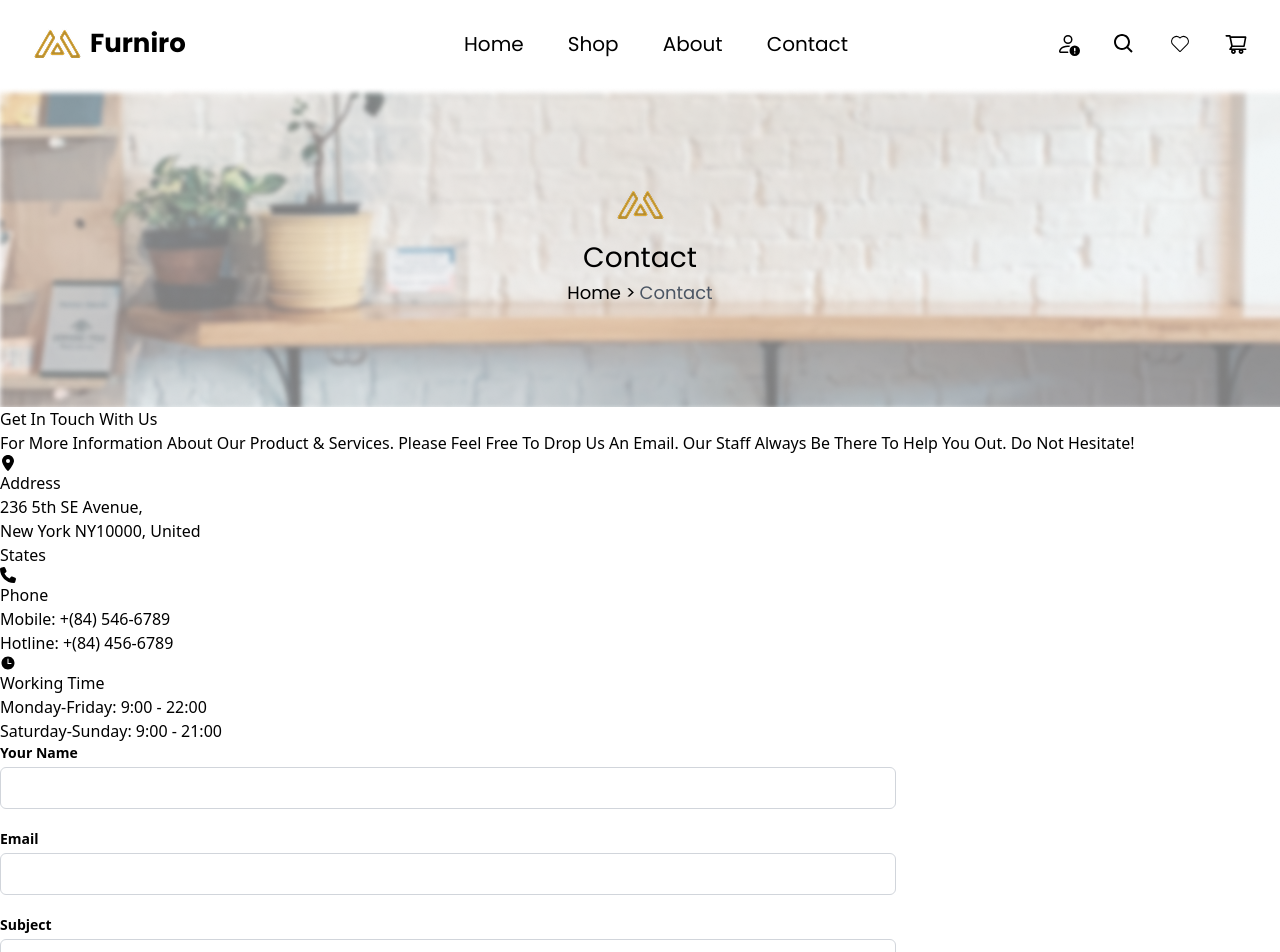
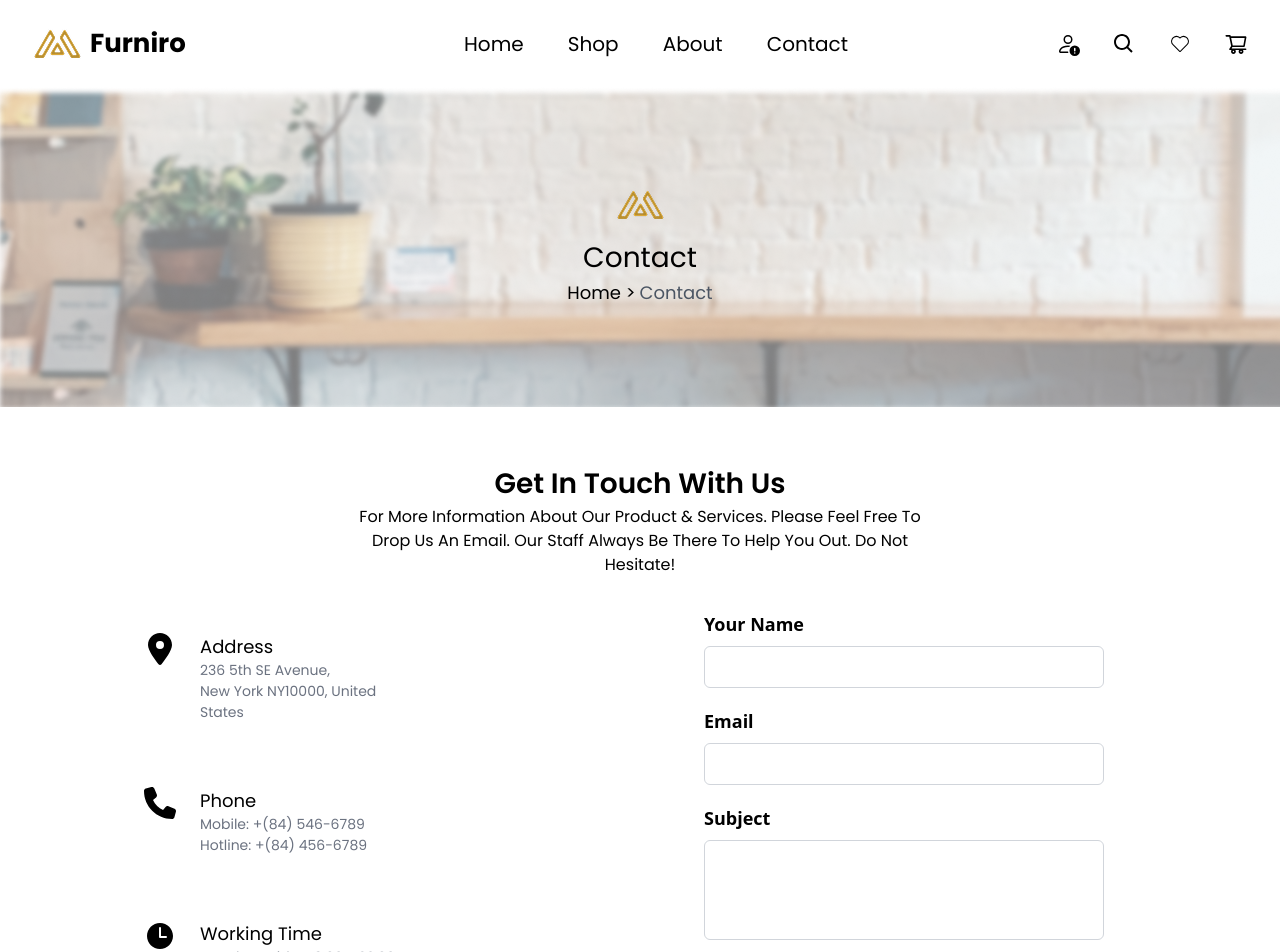
Before and after one commit to Gurmuked/Simple-E-commerce-website, a React (Vite) app in the folder ECom/: page /contact in a window 1280 px wide. Shown: the top 952 px of the page. Built offline with nearby package versions, Linux system fonts and the light colour scheme.

Commit message:
stylesheet for contact form page

```diff
--- a/ECom/src/components/Contact/ContactFrom.jsx
+++ b/ECom/src/components/Contact/ContactFrom.jsx
@@ -1,57 +1,67 @@
 import { FaLocationDot } from "react-icons/fa6";
 import { FaPhone } from "react-icons/fa6";
 import { IoTime } from "react-icons/io5";
-import { Input } from '../CheckOut/Form';
+import Button from "../Home/Button"
+
+
+const Input = ({ label, ...props }) => (
+  <div className="mb-5">
+    <label className="block text-[18px] font-semibold mb-2">{label}</label>
+    <input className={`${props.y} border border-gray-300 rounded-md px-3 py-2 focus:outline-none focus:ring-2 focus:ring-yellow-400 text-base `} {...props}/>
+  </div>
+);
 
  const ContactFrom = () => {
   return (
-    <selection className=''>
-      <div>
-        <h2>Get In Touch With Us</h2>
-        <p>
+    <section className='flex flex-col mx-20 my-14'>
+      <div className="w-[600px] mx-auto flex flex-col justify-center text-center">
+        <h2 className="font-poppins font-semibold text-[28px] text-black">Get In Touch With Us</h2>
+        <p className="font-poppins font-normal text-[16px] text-gary-600">
           For More Information About Our Product & Services.
           Please Feel Free To Drop Us An Email.
           Our Staff Always Be There To Help You Out.
           Do Not Hesitate!
         </p>
       </div>
-      <div>
-        <div>
-          <div>
+
+      <div className="flex justify-between items-center ">
+        <div className="mx-10 my-10">
+          <div  className="flex justify-start py-4">
+            <FaLocationDot className="w-8 h-8 mx-6"/>
             <div>
-              <FaLocationDot />
-              <h4>Address</h4>
-              <p>236 5th SE Avenue, <br /> New York NY10000, United<br /> States</p>
+              <h4 className="font-poppins font-sm text-[18px] text-black">Address</h4>
+              <p className="font-poppins font-normal text-[14px] text-gray-500">236 5th SE Avenue, <br /> New York NY10000, United<br /> States</p>
             </div>
           </div>
-          <div>
+          <div className="flex justify-start my-8 py-4">
+            <FaPhone className="w-8 h-8 mx-6"/>
             <div>
-              <FaPhone />
-              <h4>Phone</h4>
-              <p>
+              <h4 className="font-poppins font-sm text-[18px] text-black">Phone</h4>
+              <p className="font-poppins font-normal text-[14px] text-gray-500">
                 Mobile: +(84) 546-6789 <br />
                 Hotline: +(84) 456-6789
               </p>
             </div>
           </div>
-          <div>
+          <div className="flex justify-start py-4">
+            <IoTime className="w-8 h-8 mx-6"/>
             <div>
-              <IoTime />
-              <h4>Working Time</h4>
-              <p>
+              <h4 className="font-poppins font-sm text-[18px] text-black">Working Time</h4>
+              <p className="font-poppins font-normal text-[14px] text-gray-500">
                 Monday-Friday: 9:00 - 22:00 <br />
                 Saturday-Sunday: 9:00 - 21:00
               </p>
             </div>
           </div>
         </div>
-        <div>
-          <Input label="Your Name" />
-          <Input label="Email" />
-          <Input label="Subject" />
+        <div className="mr-20 py-6 px-4">
+          <Input label="Your Name" type='text' y="w-[400px]"/>
+          <Input label="Email" type="email" y="w-[400px]"/>
+          <Input label="Subject" type="textarea" y="h-[100px] w-[400px]"/>
+          <Button value="Submit" style="w-[250px] border-2 border-gray-300 bg-yellow-500 rounded-lg mx-auto"/>
         </div>
       </div>
-    </selection>
+    </section>
   )
 }
 
--- a/ECom/src/components/Home/Category.jsx
+++ b/ECom/src/components/Home/Category.jsx
@@ -25,7 +25,7 @@ const Category = () =>(
                 alt={title}
                 className="
                   w-full
-                  h-[220px] xs:h-[260px] sm:h-[320px] md:h-[400px]
+                  h-[220px] xs:h-[260px] sm:h-[280px] md:h-[320px]
                   rounded-md mb-6
                 "
               />
```
